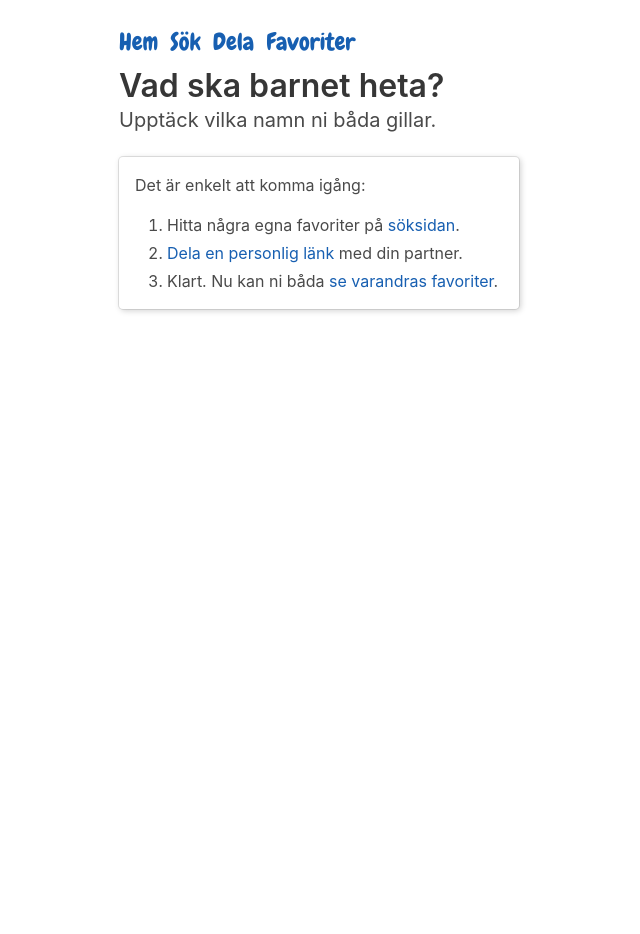
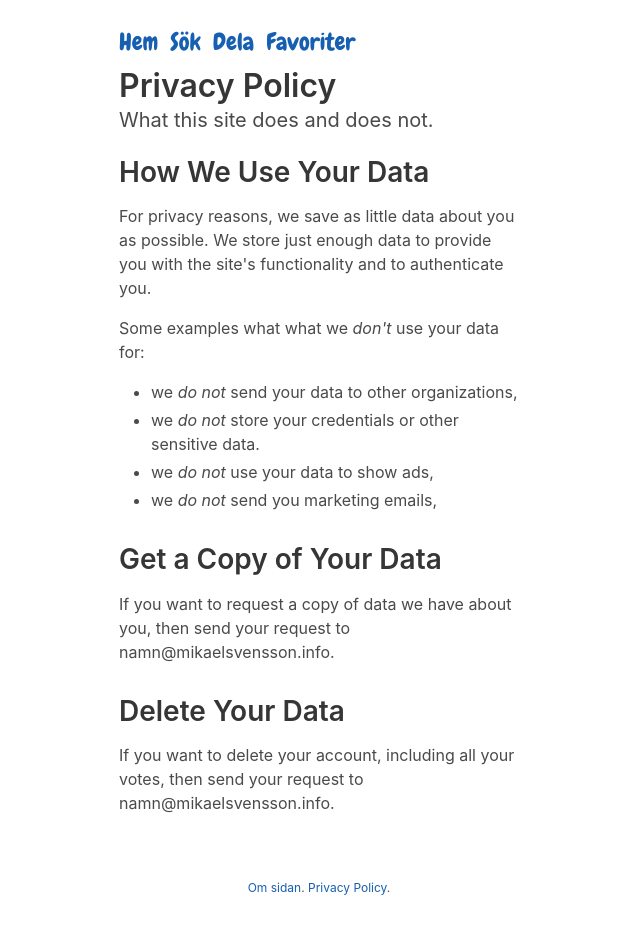
Before and after one commit to mikaelsvensson/names-frontend, a Vue app: page /#/about/privacy in a window 1280 px wide. Shown: the top 934 px of the page, without its empty margins (321-961 px from the left). Before the commit the page ends 800 px from the top, so only its background shows below. Built offline with nearby package versions, Linux system fonts and the light colour scheme; a web font is replaced by a local one.

Commit message:
Privacy policy for Facebook app compliance #14

```diff
--- /dev/null
+++ b/src/components/About.vue
@@ -0,0 +1,39 @@
+<template>
+  <div>
+    <section>
+      <div class="block">
+        <h1 class="title">
+          Om sidan
+        </h1>
+      </div>
+
+      <div class="content">
+        <p>
+          På den här sidan kan ni som blivande föräldrar hitta ett namn till ert barn.
+        </p>
+        <p>
+          Tanken är att underlätta för föräldrar som har svårt att hitta namn som de båda gillar. Vardera
+          förälder loggar in och röstar på sina egna favoriter och så visar sidan vilka namn som båda gillar.
+        </p>
+        <p>
+          Tjänsten är gratis att använda.
+        </p>
+        <p>
+          Tjänsten drivs och utvecklas av Mikael Svensson.
+        </p>
+        <p>
+          <router-link to="/about/privacy">Information om hur tjänsten hanterar användarnas data</router-link>
+        </p>
+      </div>
+    </section>
+  </div>
+</template>
+
+<script>
+export default {
+  name: 'About'
+}
+</script>
+
+<style scoped lang="scss">
+</style>
--- /dev/null
+++ b/src/components/AboutPrivacyPolicy.vue
@@ -0,0 +1,46 @@
+<template>
+  <div>
+    <section>
+      <div class="block">
+        <h2 class="title">
+          Privacy Policy
+        </h2>
+        <h2 class="subtitle">
+          What this site does and does not.
+        </h2>
+      </div>
+
+      <div class="content">
+        <h2>How We Use Your Data</h2>
+        <p>
+          For privacy reasons, we save as little data about you as possible. We store just enough data to
+          provide you with the site's functionality and to authenticate you.
+        </p>
+        <p>Some examples what what we <em>don't</em> use your data for:</p>
+        <ul>
+          <li>we <em>do not</em> send your data to other organizations,</li>
+          <li>we <em>do not</em> store your credentials or other sensitive data.</li>
+          <li>we <em>do not</em> use your data to show ads,</li>
+          <li>we <em>do not</em> send you marketing emails,</li>
+        </ul>
+        <h2>Get a Copy of Your Data</h2>
+        <p>
+          If you want to request a copy of data we have about you, then send your request to namn@mikaelsvensson.info.
+        </p>
+        <h2>Delete Your Data</h2>
+        <p>
+          If you want to delete your account, including all your votes, then send your request to namn@mikaelsvensson.info.
+        </p>
+      </div>
+    </section>
+  </div>
+</template>
+
+<script>
+export default {
+  name: 'AboutPrivacyPolicy'
+}
+</script>
+
+<style scoped lang="scss">
+</style>
--- a/src/components/Footer.vue
+++ b/src/components/Footer.vue
@@ -1,6 +1,10 @@
 <template>
   <footer class="footer">
     <div class="content has-text-centered">
+      <p class="is-size-7">
+        <router-link to="/about">Om sidan</router-link>.
+        <router-link to="/about/privacy">Privacy Policy</router-link>.
+      </p>
       <b-button
         v-if="token.value"
         size="is-small"
```
Also changed, not shown: src/main.js (+10 -0 lines).
